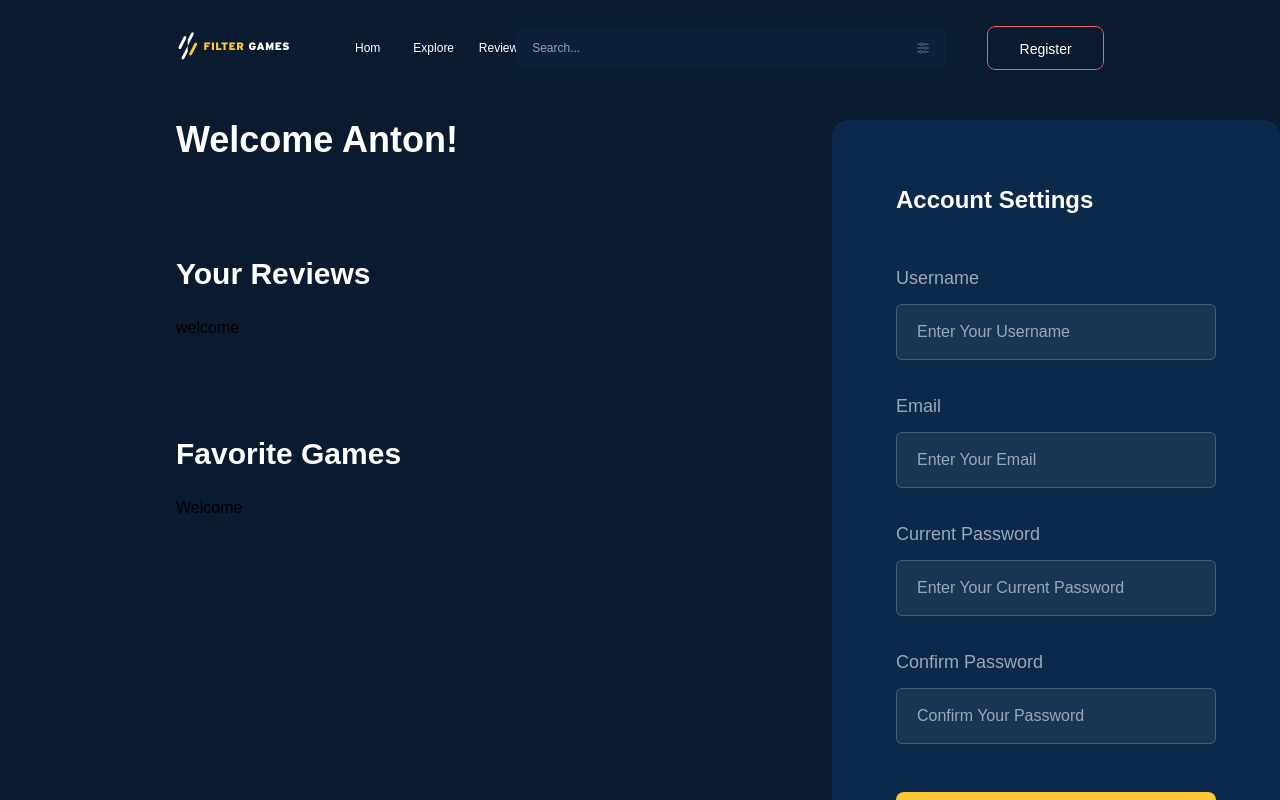
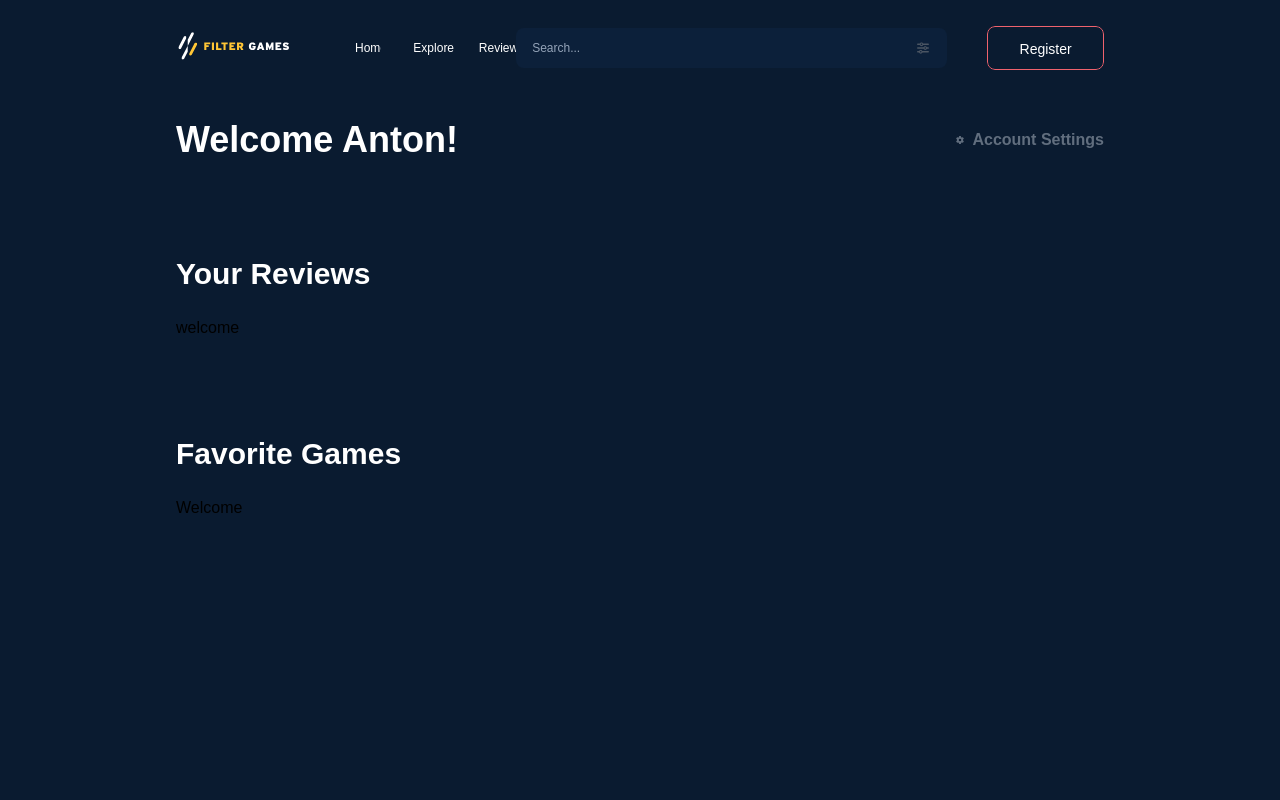
Before and after one commit to antonm7/gamefevr-website-client, a Next.js app: page /profile/1 in a window 1280 px wide. Built offline with nearby package versions, Linux system fonts and the light colour scheme; no server answers.

Commit message:
visibility animation for settings bar

```diff
--- a/components/Profile/SettingsBar.tsx
+++ b/components/Profile/SettingsBar.tsx
@@ -1,7 +1,15 @@
 import { useState } from "react";
 import SettingsInput from "./SettingsInput";
 import YellowButton from '../common/YellowButton'
-export default function SettingsBar(props:any) {
+import { FontAwesomeIcon } from "@fortawesome/react-fontawesome";
+import { faXmark } from "@fortawesome/free-solid-svg-icons";
+
+interface Props {
+    isOpened: boolean,
+    method: () => void
+}
+
+export default function SettingsBar(props:Props) {
     const [username, setUsername] = useState<string>('')
     const [email, setEmail] = useState<string>('')
     const [password, setPassword] = useState<string>('')
@@ -12,7 +20,12 @@ export default function SettingsBar(props:any) {
     }
 
     return (
-        <div className="h-full fixed z-10 bg-darkIndigo right-0 rounded-2xl p-16" style={{width:'28rem'}}>
+        <div
+            id="settings_bar"
+            className={`h-full fixed z-10 bg-darkIndigo right-0 rounded-2xl p-16 ${props.isOpened ? 'opened' : ''}`}
+            onClick={() => props.method()}
+            style={{width:'28rem'}}>
+            <FontAwesomeIcon icon={faXmark} className="absolute cursor-pointer" style={{height:22,color:'#c7c7c7',right:35,top:42}}/>
             <h1 className="text-white font-semibold text-2xl">Account Settings</h1>
             <div className="pt-4 pb-12">
                 <SettingsInput label="Username" placeholder="Enter Your Username" onChange={(e:any) => setUsername(e.target.value)} type="text"/>
--- a/pages/profile/[id].tsx
+++ b/pages/profile/[id].tsx
@@ -1,21 +1,28 @@
 import { faGear } from '@fortawesome/free-solid-svg-icons'
 import { FontAwesomeIcon } from '@fortawesome/react-fontawesome'
+import { useState } from 'react'
 import SearchLayout from '../../components/layout/SearchLayout'
 import Favorite from '../../components/Profile/Favorite'
 import Reviews from '../../components/Profile/Reviews'
 import SettingsBar from '../../components/Profile/SettingsBar'
 
 export default function Profile() {
+    const [isOpened, setIsOpened] = useState<boolean>(false)
+
+    const changeVisibleSettings = (value:boolean) => {
+        setIsOpened(value)
+    }
+
     return (
         <SearchLayout>
             <main className="px-44 py-10">
-             <SettingsBar />
+             <SettingsBar isOpened={isOpened} method={() => changeVisibleSettings(false)}/>
                 <div className='flex justify-between items-center'>
                     <h1 className='text-white font-bold text-4xl'>Welcome Anton!</h1>
                     {/*
                     TODO:Check if it is needed
                     <h2>Need to verify your </h2> */}
-                    <div className='flex items-center'>
+                    <div className='flex items-center' onClick={() => changeVisibleSettings(true)}>
                         <FontAwesomeIcon icon={faGear} className="pr-2 cursor-pointer" style={{color:'#616e7e'}}/>
                         <p className="text-large font-semibold cursor-pointer" style={{color:'#616e7e'}}>Account Settings</p>
                     </div>
--- a/styles/global.css
+++ b/styles/global.css
@@ -194,3 +194,11 @@ h1,p,h2,div {
     color:#9da8b6;
     font-weight: 300;
   }
+
+  #settings_bar {
+    clip-path: inset(100% 0 0 0);
+    transition: 0.4s all;
+  }
+  .opened {
+    clip-path: inset(0% 0 0 0) !important;
+  }
```
